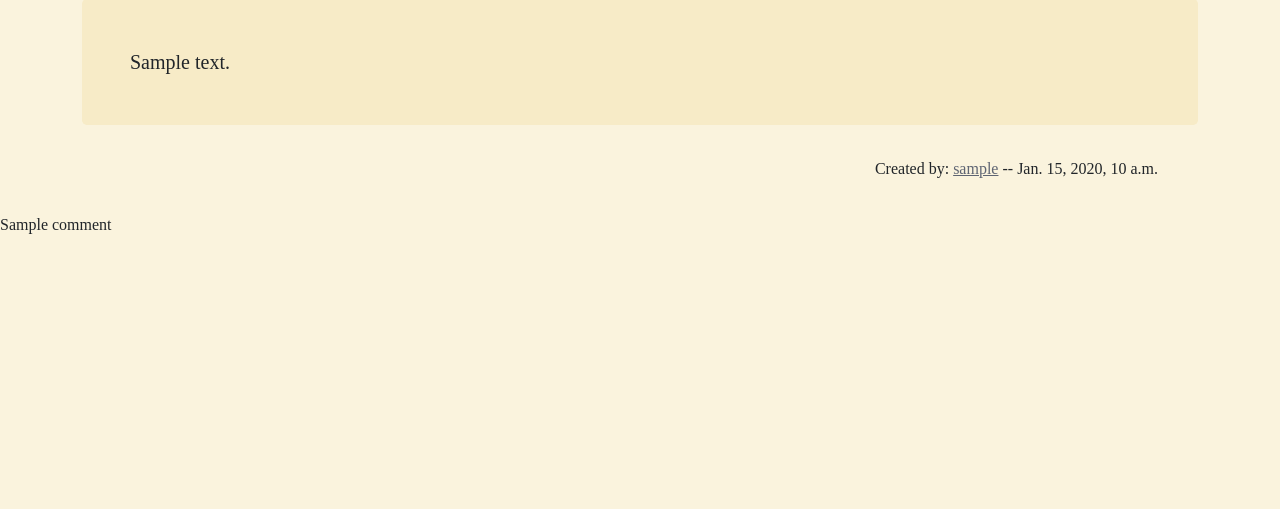
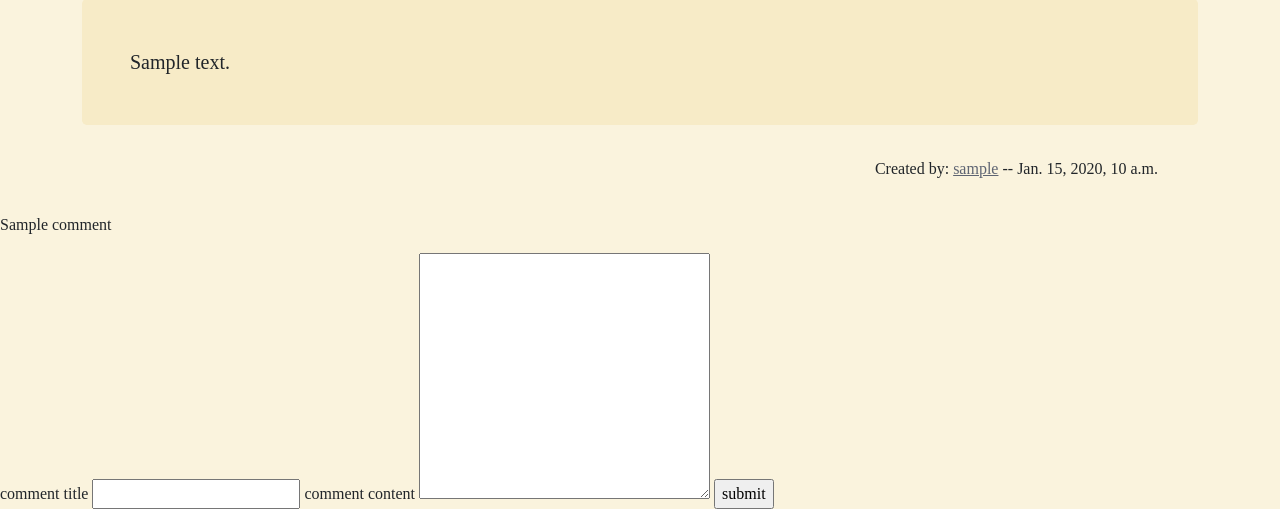
Before and after one commit to bhwong11/wayfarer, a Django app: page /posts/1/ in a window 1280 px wide. Shown: the part 505-1014 px from the top of the page. Before the commit the page ends 739 px from the top, so only its background shows below. Run offline with Django 3.2, Linux system fonts and the light colour scheme; tables that the repository leaves empty hold one stand-in row (values such as "Sample post"); some web fonts are replaced.

Commit message:
added post comment modal and create route

```diff
--- a/main_app/templates/post_details.html
+++ b/main_app/templates/post_details.html
@@ -35,7 +35,17 @@
 </div>
 
 {%for comment in comments%}
-{{comment.title}}
+<p>{{comment.title}}</p>
 {%endfor%}
+<form action="{%url 'comment_create'%}" method="POST">
+{% csrf_token %}
+<label for="comment-title">comment title</label>
+<input type="text" id = "comment-title" name="title">
+<label for="comment-content">comment content</label>
+<textarea name="content" id="comment-content" cols="30" rows="10"></textarea>
+<input type="hidden" name = "post" value="{{post.pk}}">
+<input type="submit" value ="submit">
+
+</form>
 
 {% endblock content %}
```
